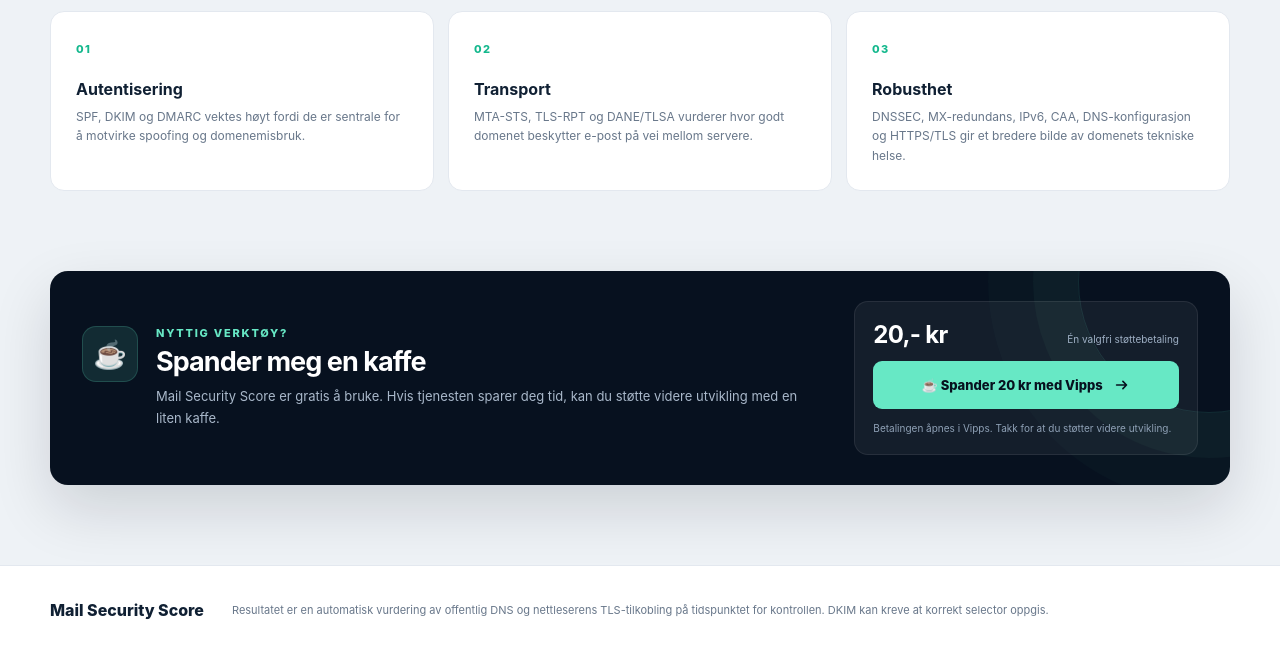
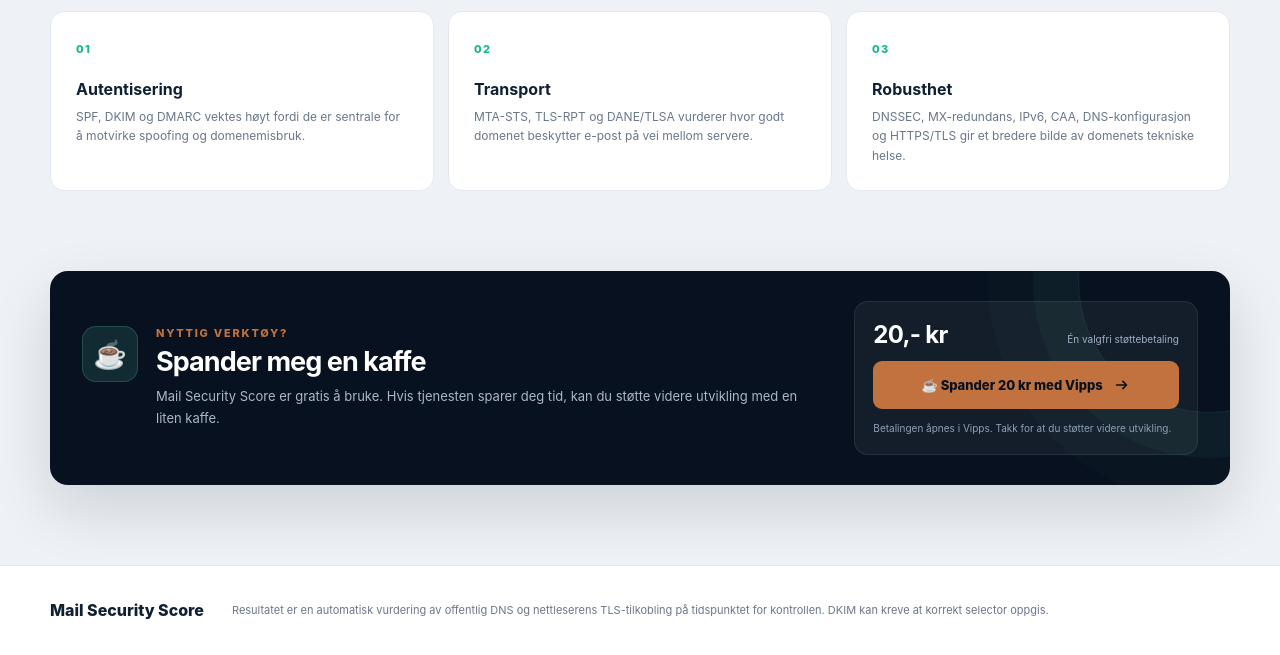
Before and after one commit to cloud247-hub/Mail-Security-Score, a plain HTML site: page index.html in a window 1280 px wide. Shown: the part 617-1272 px from the top of the page. Drawn offline with Linux system fonts and the light colour scheme.

Commit message:
Update styles.css

```diff
--- a/styles.css
+++ b/styles.css
@@ -6,7 +6,7 @@
   --ink: #102033;
   --muted: #68778a;
   --line: #e3e8ef;
-  --accent: #67e8c5;
+  --accent: #c1723e;
   --accent-strong: #14b88d;
   --good: #14855f;
   --good-bg: #eaf8f2;
```
